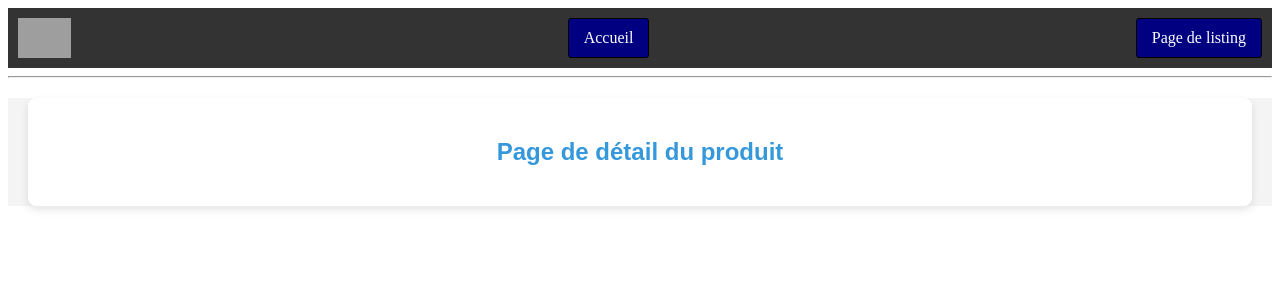
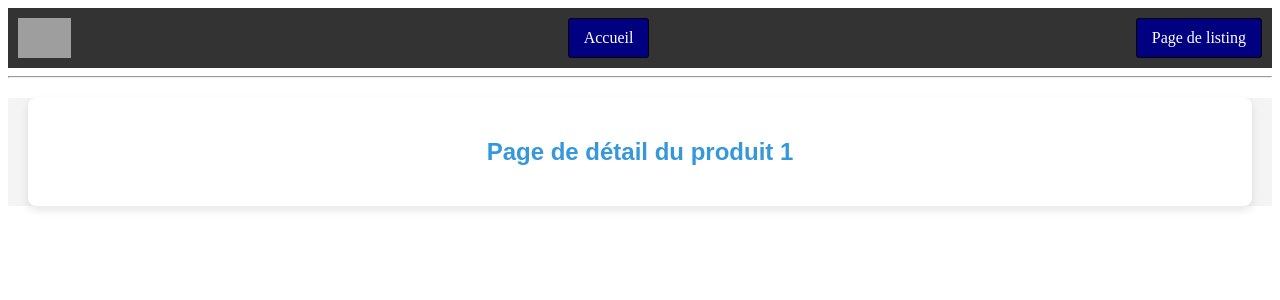
Before and after one commit to humanWasHere/Angular_project, an Angular app: page /detail-produit/1 in a window 1280 px wide. Shown: the top 300 px of the page. Built offline with nearby package versions, Linux system fonts and the light colour scheme; grey boxes are pictures that could not be loaded.

Commit message:
detailFabulesqueFixed

```diff
--- a/src/app/detail-produit/detail-produit.component.html
+++ b/src/app/detail-produit/detail-produit.component.html
@@ -68,7 +68,7 @@
 <body>
 
   <div id="main-div">
-    <h2>Page de détail du produit</h2>
+    <h2>Page de détail du produit {{ngOnInit()}}</h2>
 
     <!-- affiche le produit recherché correspondant à l'url -->
     <div *ngIf="findSpecificProduit()">
```
